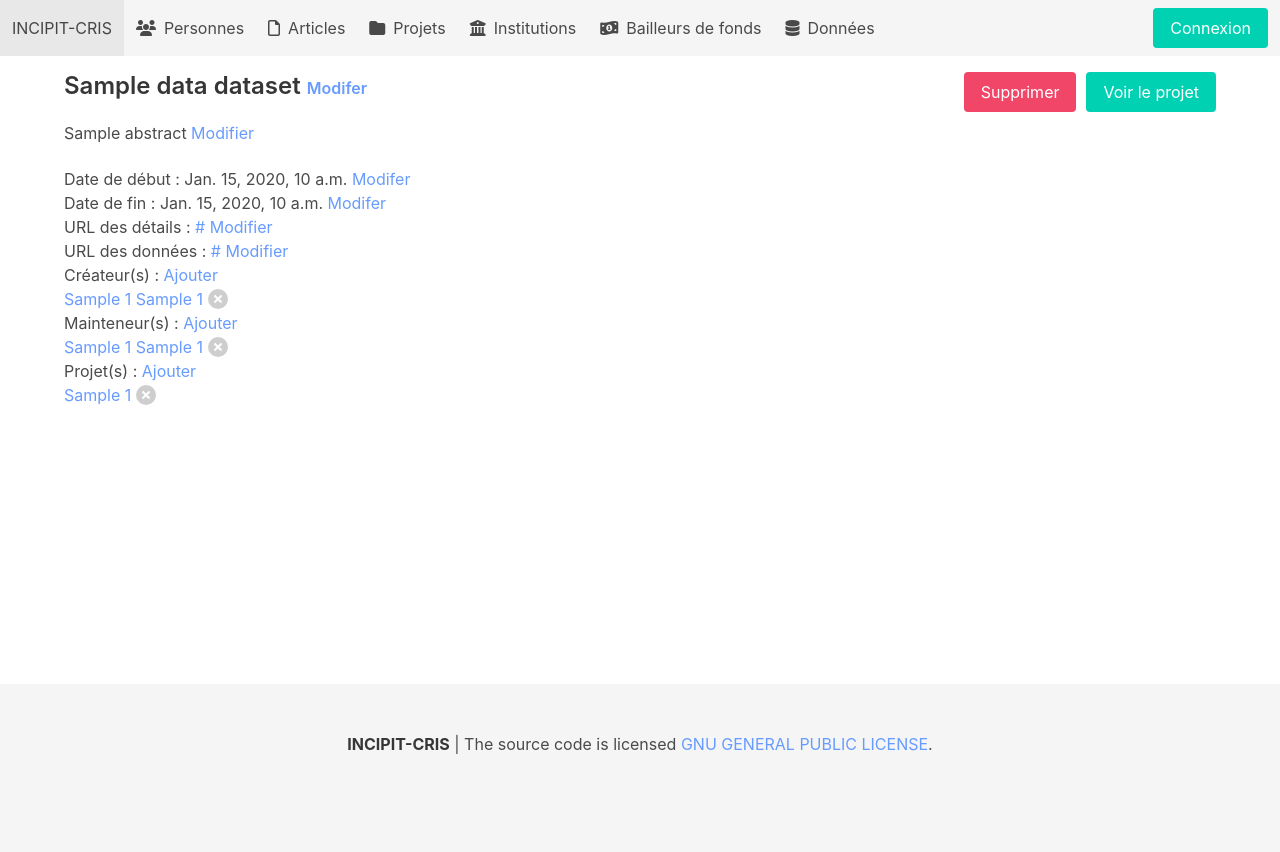
After one commit to HEG-INCIPIT/INCIPIT-CRIS, a Django app: template INCIPIT_CRIS/INCIPIT_CRIS_app/templates/dataset/dataset_profile_edition.html in a window 1280 px wide. The commit adds this page. Run offline with Django 3.2, Linux system fonts and the light colour scheme; the template is opened without the code that fills it: most values are stand-ins (such as "Sample title", 1, 10 or a date in 2020); some libraries are stand-ins or nearby versions.

Commit message:
add template and css files

```diff
--- /dev/null
+++ b/INCIPIT_CRIS/INCIPIT_CRIS_app/static/css/profil.css
@@ -0,0 +1,26 @@
+section{
+    margin-top: 20px;
+    margin-left: 5%;
+    margin-right: 5%;
+}
+
+.button {
+    float: right;
+}
+
+.shift-button {
+    margin-right: 10px;
+    margin-left: 10px;
+}
+
+.subtitle {
+    padding-top: 20px;
+}
+
+.delete {
+    margin-top: 2px;
+}
+
+.a {
+    font: normal !important;
+}
--- a/INCIPIT_CRIS/INCIPIT_CRIS_app/templates/article/article_profile_edition.html
+++ b/INCIPIT_CRIS/INCIPIT_CRIS_app/templates/article/article_profile_edition.html
@@ -9,7 +9,7 @@
 
     <a class="button is-primary" href="/articles/{{ data_article.ark_pid }}">Voir l'article</a>
 
-    <form action="/articles/edition/field/delete-article/{{data_article.ark_pid}}" method="post">
+    <form action="/articles/edition/delete-article/{{data_article.ark_pid}}" method="post">
         {% csrf_token %}
         <input type="hidden" id="articleARK" name="articleARK" value="{{ data_article.ark_pid }}">
         <input class="shift-button button is-danger" type="submit" value="Supprimer">
--- /dev/null
+++ b/INCIPIT_CRIS/INCIPIT_CRIS_app/templates/dataset/dataset_profile.html
@@ -0,0 +1,56 @@
+<!DOCTYPE html>
+<html class="has-navbar-fixed-top">
+    <head>
+        <meta charset="utf-8">
+        <meta name="viewport" content="width=device-width, initial-scale=1">
+        <title>INCIPIT-CRIS</title>
+        <link rel="stylesheet" href="https://cdn.jsdelivr.net/npm/bulma@0.9.2/css/bulma.min.css">
+        {% load static %}
+        <link rel="stylesheet" href="{% static 'css/navbar.css' %}">
+        <link rel="stylesheet" href="{% static 'css/main.css' %}">
+        <link rel="stylesheet" href="{% static 'css/profil.css' %}">
+    </head>
+    <body>
+
+        {% include 'main/navbar.html' %}
+
+        <section>
+            {% block information %}
+            {% endblock %}
+            {% block dataset_information %}
+                <p>
+                    {% if user.is_authenticated and edition_granted or user.is_superuser %}
+                        <a class="button is-primary" href="/datasets/edition/{{ data_dataset.ark_pid }}">Modifier</a>
+                    {% endif %}
+                </p>
+                <p class="title is-4" align="justify">
+                    {{ data_dataset.name }}
+                </p>
+                <p class="subtitle is-6" align="justify">{{ data_dataset.abstract }}</p>
+                <p><time datetime="{{ data_dataset.created_date }}">Date de début : {{ data_dataset.created_date }}</time></p>
+                <p><time datetime="{{ data_dataset.modified_date }}">Date de fin : {{ data_dataset.modified_date }}</time></p>
+                <p>URL des détails : <a class="link-one" href="{{ data_dataset.url }}">{{ data_dataset.url }}</a></p>
+                <p>URL des données : <a class="link-one" href="{{ data_dataset.url_data.url }}">{{ data_dataset.url_data.url }}</a></p>
+                <p>Créateur(s) : </p>
+                {% for creator in data_dataset.creators %}
+                    <p>
+                        <a class="link-one" href="/personnes/{{ creator.0 }}">{{ creator.1.given_name }} {{ creator.1.family_name }}</a>
+                    </p>
+                {% endfor %}
+                <p>Mainteneur(s) : </p>
+                {% for maintainer in data_dataset.maintainers %}
+                    <p>
+                        <a class="link-one" href="/personnes/{{ maintainer.0 }}">{{ maintainer.1.given_name }} {{ maintainer.1.family_name }}</a>
+                    </p>
+                {% endfor %}
+                <p>Projet(s) : </p>
+                {% for project in data_dataset.projects %}
+                    <p>
+                        <a href="/projects/{{ project.0 }}">{{ project.1.name }}</a>
+                    </p>
+                {% endfor %}
+            {% endblock %}
+        </section>
+        {% include 'main/footer.html' %}
+    </body>
+</html>
--- /dev/null
+++ b/INCIPIT_CRIS/INCIPIT_CRIS_app/templates/dataset/dataset_profile_edition.html
@@ -0,0 +1,73 @@
+{% extends "dataset/dataset_profile.html" %}
+
+{% block information %}
+    {{ message }}
+{% endblock %}
+
+
+{% block dataset_information %}
+
+    <a class="button is-primary" href="/datasets/{{ data_dataset.ark_pid }}">Voir le projet</a>
+
+    <form action="/datasets/edition/delete-dataset/{{data_dataset.ark_pid}}" method="post">
+        {% csrf_token %}
+        <input type="hidden" id="datasetARK" name="datasetARK" value="{{ data_dataset.ark_pid }}">
+        <input class="shift-button button is-danger" type="submit" value="Supprimer">
+    </form>
+
+    <p class="title is-4" align="justify">
+        {{ data_dataset.name }} <a class="link-one is-size-6" href="/datasets/edition/field/name/{{data_dataset.ark_pid}}"> Modifer</a>
+    </p>
+
+    <p class="subtitle is-6" align="justify">
+        {% if data_dataset.abstract == "" %}
+            <a class="link-one" href="/datasets/edition/field/abstract/{{data_dataset.ark_pid}}"> Ajouter un abstract</a>
+        {% else %}
+            {{ data_dataset.abstract }}
+            <a class="link-one" href="/datasets/edition/field/abstract/{{data_dataset.ark_pid}}"> Modifier</a>
+        {% endif %}
+    </p>
+
+    <p><time datetime="{{ data_dataset.created_date }}">Date de début : {{ data_dataset.created_date }}</time> <a class="link-one" href="/datasets/edition/field/createdDate/{{data_dataset.ark_pid}}"> Modifer</a></p>
+    <p><time datetime="{{ data_dataset.modified_date }}">Date de fin : {{ data_dataset.modified_date }}</time> <a class="link-one" href="/datasets/edition/field/modifiedDate/{{data_dataset.ark_pid}}"> Modifer</a></p>
+
+    <p>URL des détails : <a class="link-one" href="{{ data_dataset.url }}"> {{ data_dataset.url }}</a> <a class="link-one" href="/datasets/edition/field/url/{{data_dataset.ark_pid}}"> Modifier</a></p>
+    <p>URL des données : <a class="link-one" href="{{ data_dataset.url_data.url }}"> {{ data_dataset.url_data.url }}</a> <a class="link-one" href="/datasets/edition/field/url_data/{{data_dataset.ark_pid}}"> Modifier</a></p>
+
+    <p>Créateur(s) : <a class="link-one" href="/datasets/edition/field/add-creator/{{data_dataset.ark_pid}}"> Ajouter</a> </p>
+    {% for creator in data_dataset.creators %}
+        <p>
+            <form action="/datasets/edition/field/delete-creator/{{data_dataset.ark_pid}}" method="post">
+                {% csrf_token %}
+                <input type="hidden" id="creatorARK" name="creatorARK" value="{{ creator.0 }}">
+                <a class="link-one" href="/personnes/{{ creator.0 }}">{{ creator.1.given_name }} {{ creator.1.family_name }}</a>
+                <button class="delete"></button>
+            </form>
+        </p>
+    {% endfor %}
+
+    <p>Mainteneur(s) : <a class="link-one" href="/datasets/edition/field/add-maintainer/{{data_dataset.ark_pid}}"> Ajouter</a> </p>
+    {% for maintainer in data_dataset.maintainers %}
+        <p>
+            <form action="/datasets/edition/field/delete-maintainer/{{data_dataset.ark_pid}}" method="post">
+                {% csrf_token %}
+                <input type="hidden" id="maintainerARK" name="maintainerARK" value="{{ maintainer.0 }}">
+                <a class="link-one" href="/personnes/{{ maintainer.0 }}">{{ maintainer.1.given_name }} {{ maintainer.1.family_name }}</a>
+                <button class="delete"></button>
+            </form>
+        </p>
+    {% endfor %}
+
+    <p>Projet(s) : <a class="link-one" href="/datasets/edition/field/add-projects/{{data_dataset.ark_pid}}"> Ajouter</a></p>
+    {% for projects in data_dataset.projectss %}
+        <p>
+            <form action="/datasets/edition/field/delete-projects/{{data_dataset.ark_pid}}" method="post">
+                {% csrf_token %}
+                <input type="hidden" id="projectsARK" name="projectsARK" value="{{ projects.0 }}">
+                <a class="link-one" href="/projectss/{{ projects.0 }}">{{ projects.1.name }}</a>
+                <button class="delete"></button>
+            </form>
+        </p>
+    {% endfor %}
+
+{% endblock %}
--- a/INCIPIT_CRIS/INCIPIT_CRIS_app/templates/project/project_profile_edition.html
+++ b/INCIPIT_CRIS/INCIPIT_CRIS_app/templates/project/project_profile_edition.html
@@ -9,7 +9,7 @@
 
     <a class="button is-primary" href="/projects/{{ data_project.ark_pid }}">Voir le projet</a>
 
-    <form action="/projects/edition/field/delete-project/{{data_project.ark_pid}}" method="post">
+    <form action="/projects/edition/delete-project/{{data_project.ark_pid}}" method="post">
         {% csrf_token %}
         <input type="hidden" id="projectARK" name="projectARK" value="{{ data_project.ark_pid }}">
         <input class="shift-button button is-danger" type="submit" value="Supprimer">
```
Also changed, not shown: INCIPIT_CRIS/INCIPIT_CRIS_app/templates/forms/dataset/dataset_creation.html (+27 -12 lines).
